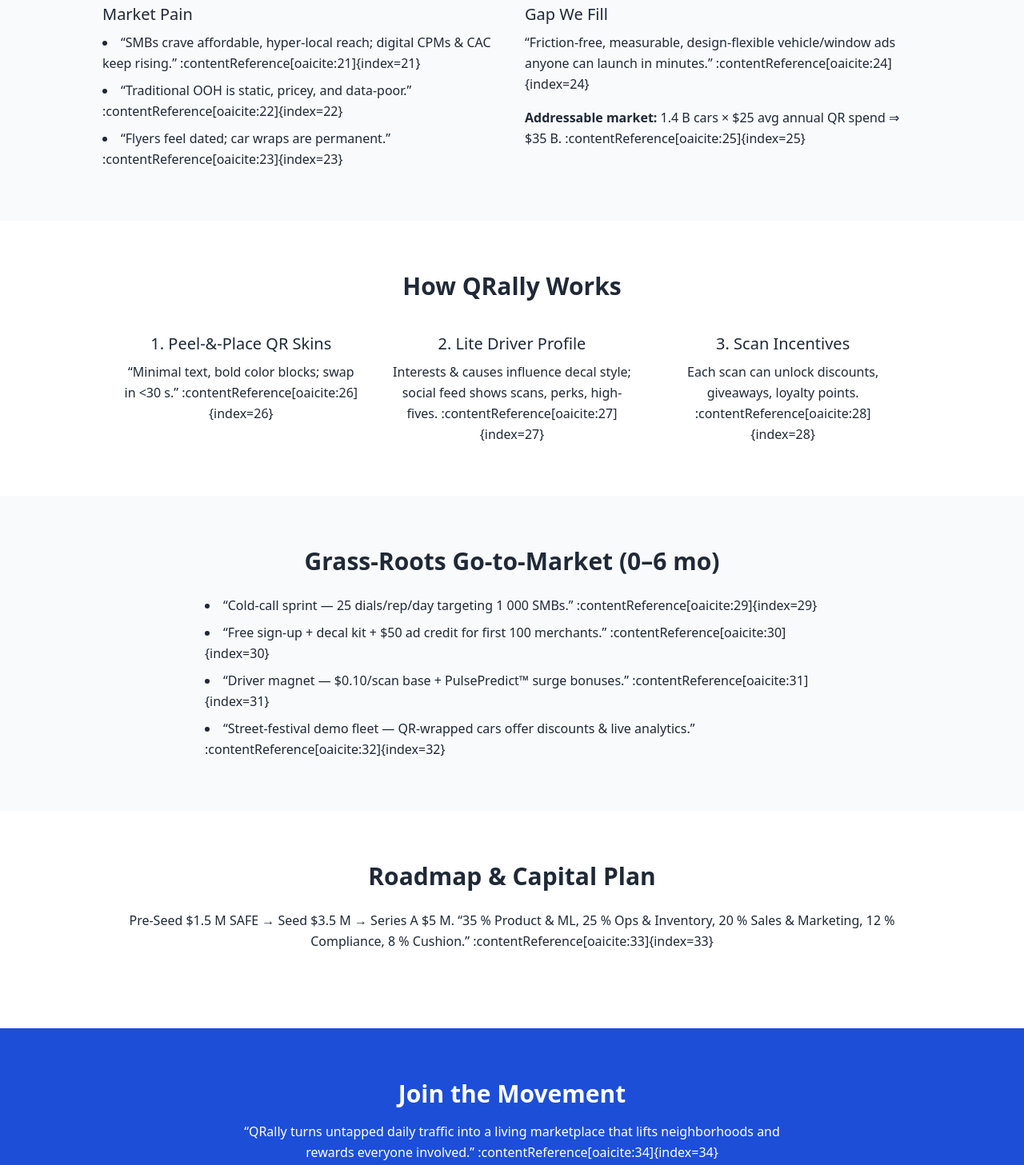
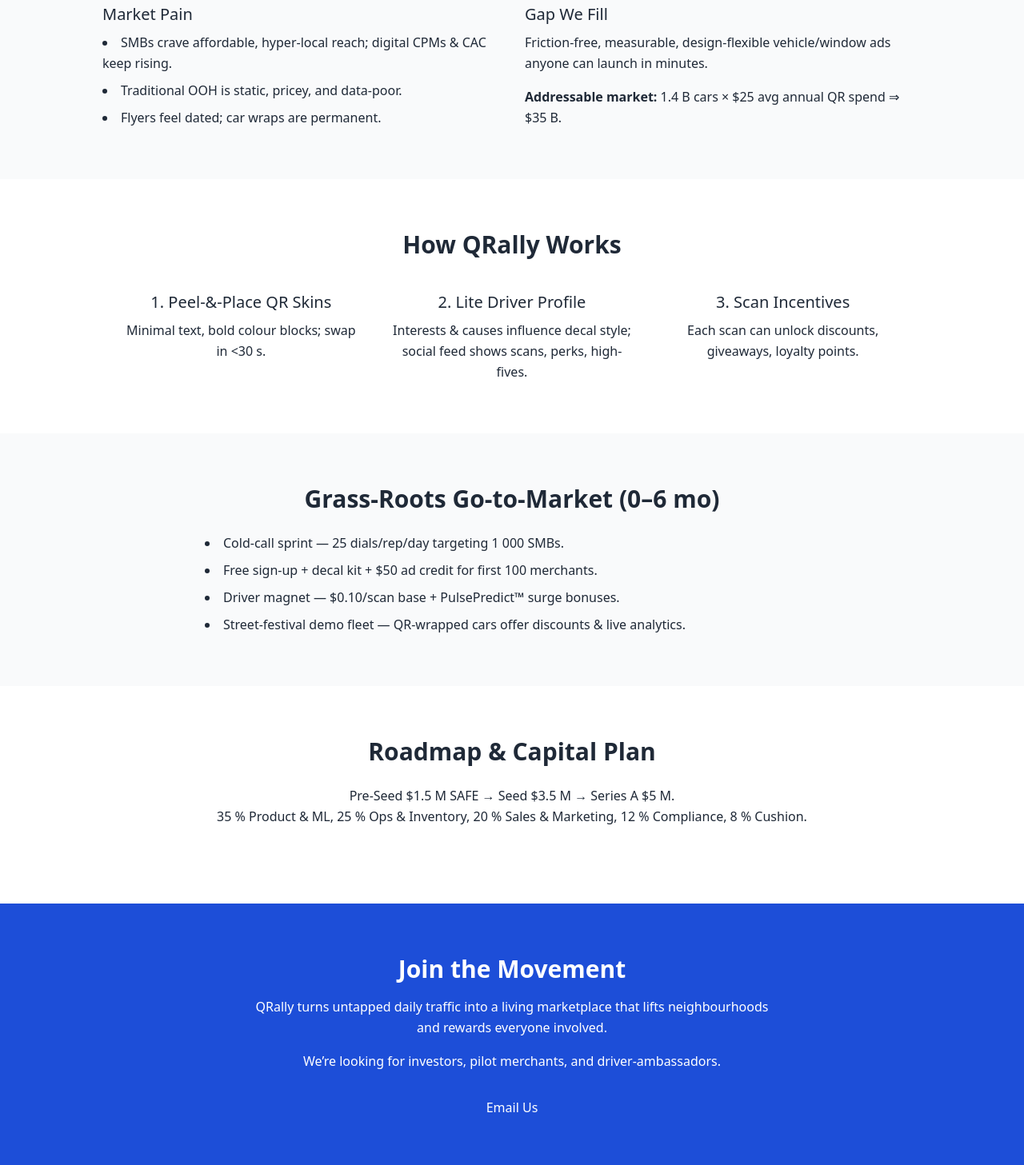
Before and after one commit to Trenn1x/qrally-site, a plain HTML site: page index.html in a window 1280 px wide. Shown: the part 1160-2617 px from the top of the page at 80% size. Drawn offline with nearby package versions, Linux system fonts and the light colour scheme.

Commit message:
Clean copy, remove citation tags

```diff
--- a/index.html
+++ b/index.html
@@ -5,117 +5,102 @@
   <meta name="viewport" content="width=device-width,initial-scale=1">
   <title>QRally – Build Your Brand, One Scan at a Time</title>
 
-  <!-- Tailwind (CDN) -->
+  <!-- Tailwind via CDN -->
   <script src="https://cdn.tailwindcss.com"></script>
 
-  <!-- Quick utility classes for inputs/buttons if you add a form later -->
   <style>
-    .input       { @apply w-full border rounded-md p-3 }
-    .btn-primary { @apply bg-blue-600 text-white px-6 py-3 rounded-lg hover:bg-blue-700 transition }
+    .input{ @apply w-full border rounded-md p-3 }
+    .btn-primary{ @apply bg-blue-600 text-white px-6 py-3 rounded-lg hover:bg-blue-700 transition }
   </style>
 </head>
 
 <body class="font-sans text-gray-800 leading-relaxed">
 
-  <!-- HERO -->
+<!-- HERO -------------------------------------------------------------->
 <section class="min-h-screen flex flex-col justify-center items-center bg-gradient-to-br from-blue-700 via-indigo-700 to-purple-700 text-white text-center px-6">
   <h1 class="text-4xl sm:text-5xl lg:text-6xl font-extrabold mb-4 drop-shadow-lg">
     QRally<br><span class="text-yellow-300">Build Your Brand, One Scan at a Time</span>
   </h1>
-    <p class="text-xl max-w-2xl">
-      “A fresh, human-first ecosystem for out-of-home advertising.” :contentReference[oaicite:19]{index=19}
-    </p>
+  <p class="text-xl max-w-2xl">A fresh, human-first ecosystem for out-of-home advertising.</p>
   <a href="#join" class="btn-primary mt-10">Join the Movement</a>
 </section>
 
-  <!-- MISSION -->
+<!-- MISSION ----------------------------------------------------------->
 <section class="py-16 px-6 max-w-5xl mx-auto">
   <h2 class="text-3xl font-semibold mb-6">Mission</h2>
-    <p>
-      “Fuse local businesses and everyday drivers into a grassroots ad-network
-      that grows community commerce and extra driver income.” :contentReference[oaicite:20]{index=20}
-    </p>
+  <p>Fuse local businesses and everyday drivers into a grassroots ad-network that grows community commerce and extra driver income.</p>
 </section>
 
-  <!-- PROBLEM & GAP -->
+<!-- PROBLEM & GAP ----------------------------------------------------->
 <section class="bg-gray-50 py-16 px-6">
   <h2 class="text-3xl font-semibold mb-6 text-center">Problem &amp; Market Gap</h2>
   <div class="grid md:grid-cols-2 gap-8 max-w-5xl mx-auto">
     <div>
       <h3 class="font-medium text-xl mb-2">Market Pain</h3>
       <ul class="list-disc list-inside space-y-2">
-          <li>“SMBs crave affordable, hyper-local reach; digital CPMs &amp; CAC keep rising.” :contentReference[oaicite:21]{index=21}</li>
-          <li>“Traditional OOH is static, pricey, and data-poor.” :contentReference[oaicite:22]{index=22}</li>
-          <li>“Flyers feel dated; car wraps are permanent.” :contentReference[oaicite:23]{index=23}</li>
+        <li>SMBs crave affordable, hyper-local reach; digital CPMs &amp; CAC keep rising.</li>
+        <li>Traditional OOH is static, pricey, and data-poor.</li>
+        <li>Flyers feel dated; car wraps are permanent.</li>
       </ul>
     </div>
     <div>
       <h3 class="font-medium text-xl mb-2">Gap We Fill</h3>
-        <p>
-          “Friction-free, measurable, design-flexible vehicle/window ads anyone can
-          launch in minutes.” :contentReference[oaicite:24]{index=24}
-        </p>
-        <p class="mt-4">
-          <strong>Addressable market:</strong> 1.4 B cars × $25 avg annual QR spend ⇒ $35 B. :contentReference[oaicite:25]{index=25}
-        </p>
+      <p>Friction-free, measurable, design-flexible vehicle/window ads anyone can launch in minutes.</p>
+      <p class="mt-4"><strong>Addressable market:</strong> 1.4 B cars × $25 avg annual QR spend ⇒ $35 B.</p>
     </div>
   </div>
 </section>
 
-  <!-- HOW IT WORKS -->
+<!-- HOW IT WORKS ------------------------------------------------------>
 <section class="py-16 px-6 max-w-5xl mx-auto">
   <h2 class="text-3xl font-semibold mb-10 text-center">How QRally Works</h2>
   <div class="grid md:grid-cols-3 gap-10 text-center">
     <div>
       <h3 class="text-xl font-medium mb-2">1. Peel-&amp;-Place QR Skins</h3>
-        <p>“Minimal text, bold color blocks; swap in &lt;30 s.” :contentReference[oaicite:26]{index=26}</p>
+      <p>Minimal text, bold colour blocks; swap in &lt;30 s.</p>
     </div>
     <div>
       <h3 class="text-xl font-medium mb-2">2. Lite Driver Profile</h3>
-        <p>Interests &amp; causes influence decal style; social feed shows scans, perks, high-fives. :contentReference[oaicite:27]{index=27}</p>
+      <p>Interests &amp; causes influence decal style; social feed shows scans, perks, high-fives.</p>
     </div>
     <div>
       <h3 class="text-xl font-medium mb-2">3. Scan Incentives</h3>
-        <p>Each scan can unlock discounts, giveaways, loyalty points. :contentReference[oaicite:28]{index=28}</p>
+      <p>Each scan can unlock discounts, giveaways, loyalty points.</p>
     </div>
   </div>
 </section>
 
-  <!-- GO-TO-MARKET -->
+<!-- GO-TO-MARKET ------------------------------------------------------>
 <section class="bg-gray-50 py-16 px-6">
   <h2 class="text-3xl font-semibold mb-6 text-center">Grass-Roots Go-to-Market (0–6 mo)</h2>
   <ul class="max-w-3xl mx-auto list-disc list-inside space-y-2">
-      <li>“Cold-call sprint — 25 dials/rep/day targeting 1 000 SMBs.” :contentReference[oaicite:29]{index=29}</li>
-      <li>“Free sign-up + decal kit + $50 ad credit for first 100 merchants.” :contentReference[oaicite:30]{index=30}</li>
-      <li>“Driver magnet — $0.10/scan base + PulsePredict™ surge bonuses.” :contentReference[oaicite:31]{index=31}</li>
-      <li>“Street-festival demo fleet — QR-wrapped cars offer discounts &amp; live analytics.” :contentReference[oaicite:32]{index=32}</li>
+    <li>Cold-call sprint — 25 dials/rep/day targeting 1 000 SMBs.</li>
+    <li>Free sign-up + decal kit + $50 ad credit for first 100 merchants.</li>
+    <li>Driver magnet — $0.10/scan base + PulsePredict™ surge bonuses.</li>
+    <li>Street-festival demo fleet — QR-wrapped cars offer discounts &amp; live analytics.</li>
   </ul>
 </section>
 
-  <!-- CAPITAL PLAN -->
+<!-- CAPITAL PLAN ------------------------------------------------------>
 <section class="py-16 px-6 max-w-5xl mx-auto">
   <h2 class="text-3xl font-semibold mb-6 text-center">Roadmap &amp; Capital Plan</h2>
   <p class="text-center mb-8">
-      Pre-Seed $1.5 M SAFE → Seed $3.5 M → Series A $5 M.
-      “35 % Product &amp; ML, 25 % Ops &amp; Inventory, 20 % Sales &amp; Marketing, 12 % Compliance, 8 % Cushion.” :contentReference[oaicite:33]{index=33}
+    Pre-Seed $1.5 M SAFE → Seed $3.5 M → Series A $5 M.<br>
+    35 % Product &amp; ML, 25 % Ops &amp; Inventory, 20 % Sales &amp; Marketing, 12 % Compliance, 8 % Cushion.
   </p>
 </section>
 
-  <!-- JOIN THE MOVEMENT -->
+<!-- JOIN THE MOVEMENT ------------------------------------------------->
 <section id="join" class="bg-blue-700 text-white py-16 px-6 text-center">
   <h2 class="text-3xl font-semibold mb-4">Join the Movement</h2>
-    <p class="max-w-2xl mx-auto">
-      “QRally turns untapped daily traffic into a living marketplace that lifts neighborhoods and rewards everyone involved.” :contentReference[oaicite:34]{index=34}
-    </p>
-    <p class="mt-4">
-      We’re looking for investors, pilot merchants, and driver-ambassadors.
-    </p>
-    <!-- Optional contact button; link to Formspree later if desired -->
+  <p class="max-w-2xl mx-auto">QRally turns untapped daily traffic into a living marketplace that lifts neighbourhoods and rewards everyone involved.</p>
+  <p class="mt-4">We’re looking for investors, pilot merchants, and driver-ambassadors.</p>
   <a href="mailto:hello@qrally.ai" class="btn-primary mt-8 inline-block">Email Us</a>
 </section>
 
 <footer class="bg-gray-900 text-gray-300 text-center py-6">
   &copy; 2025 QRally · Charleston&nbsp;SC
 </footer>
+
 </body>
 </html>
```
Lines whose indentation alone changed are shown as unchanged.
